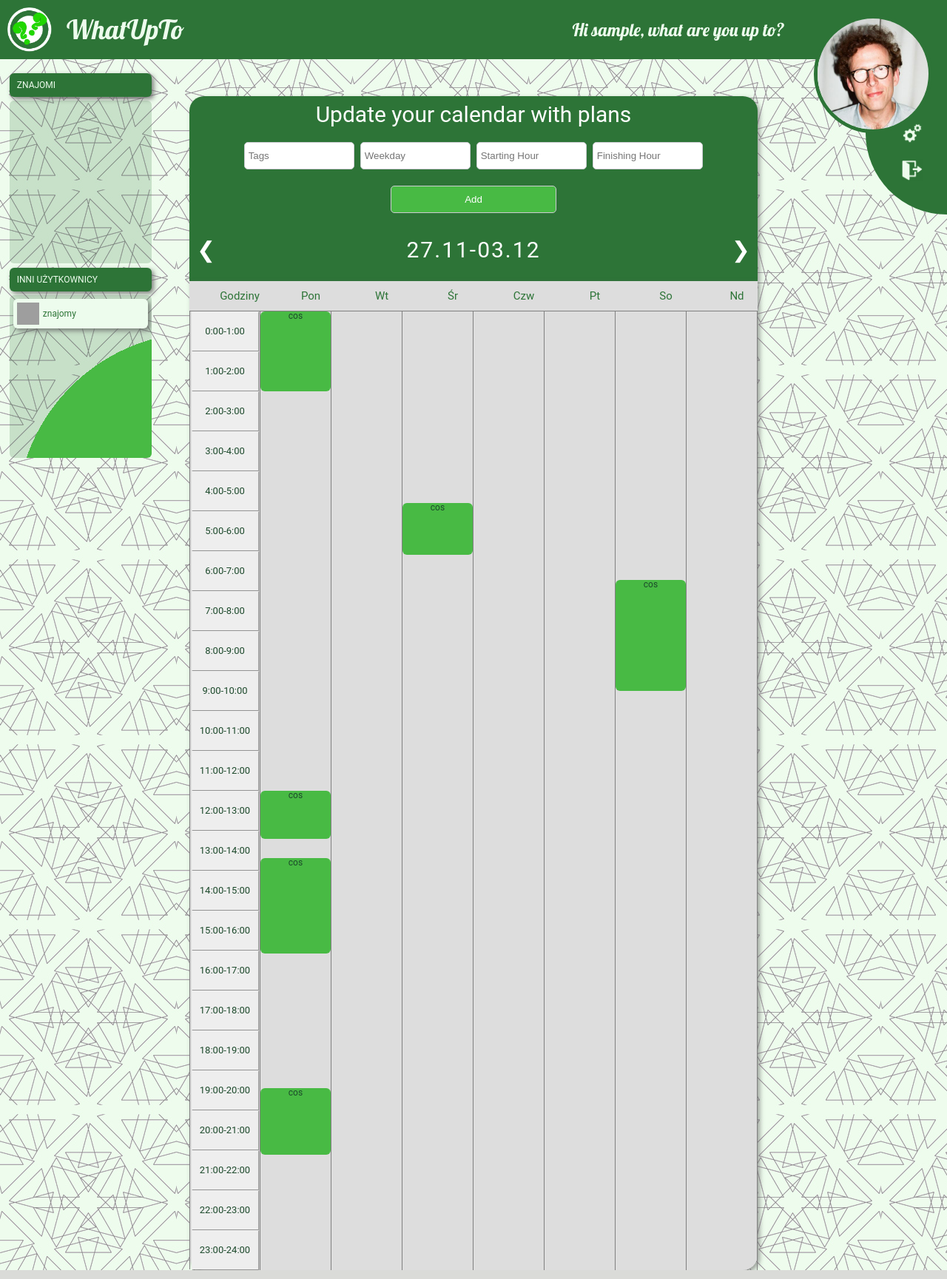
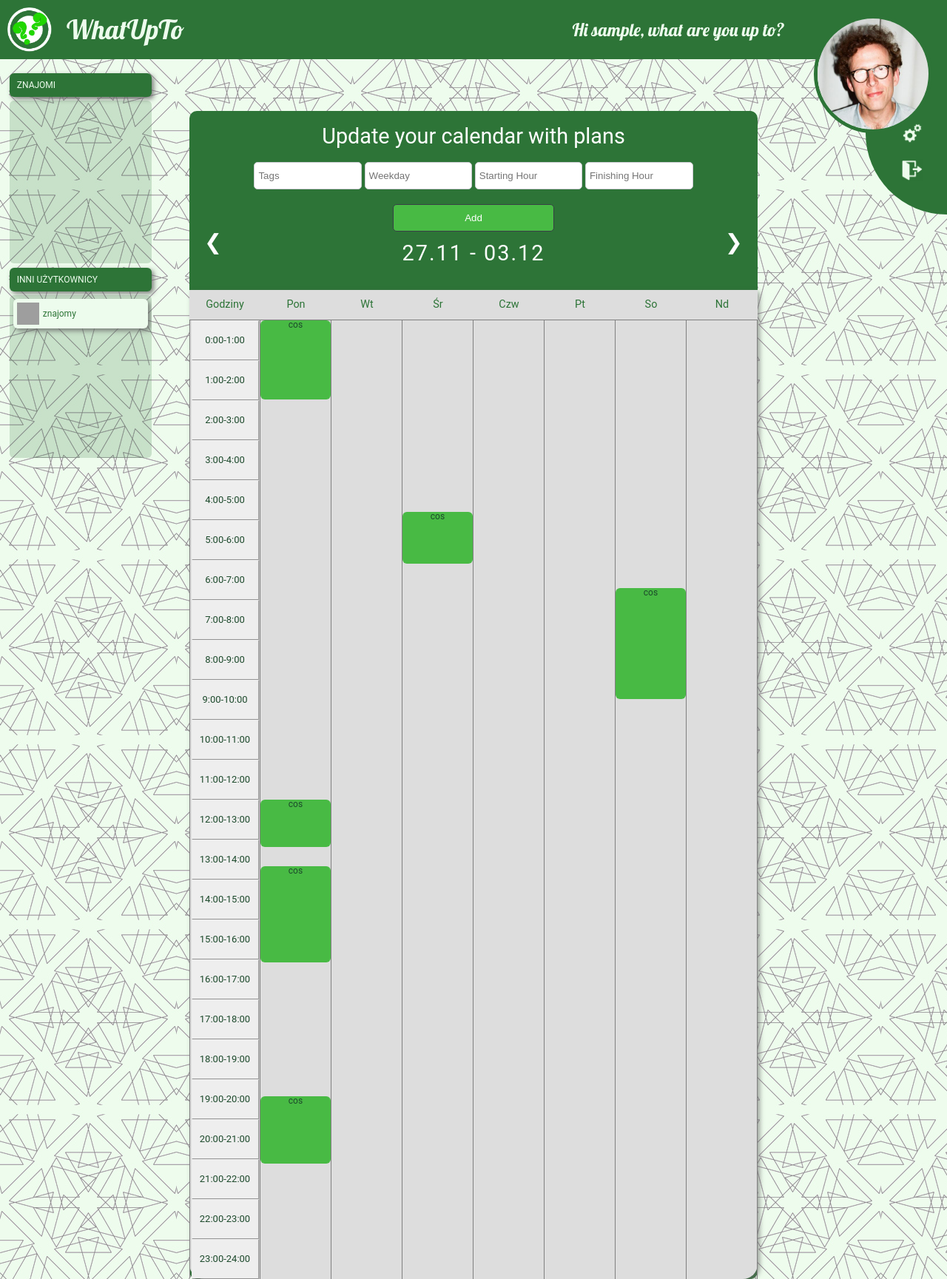
Before and after one commit to Maj333/whatupto, a PHP site: page / in a window 1280 px wide. Shown: the whole page at 74% size. Run offline with PHP 8.4, Linux system fonts and the light colour scheme; the visitor is signed in with stand-in values (Sample User, id 1); data that the repository does not hold is empty; grey boxes are pictures that could not be loaded.

Commit message:
clearing calendar

```diff
--- a/css/main.css
+++ b/css/main.css
@@ -5,35 +5,23 @@
 @import "profile.css";
 
 body {
-    /*background-color: #EDFCED;*/
     font-family: Roboto, sans-serif;
     font-size: 12px;
 }
 
-.calendar_container {
-    width: 100%;
-    padding-top: 50px;
+.calendar {
+    width: 60%;
+    margin: 70px auto 0 auto;
+    font-size: 1.2em;
+    background: #2d7437;
+    border-radius: 10px;
 }
 
-.calendar {
-    position: relative;
-    width: 60%;
-    margin: 0 auto;
-    font-size: 15px;
-}
-
-.week {
-    border-top-left-radius: 20px;
-    border-top-right-radius: 20px;
-    box-shadow: 3px 3px 6px rgba(102, 102, 102, 0.62);
-    display: block;
-    height: 250px;
-    position: relative;
-    width: 100%;
-    background: #2d7437;
+.calendar-header {
+    padding: 20px;
+    box-sizing: border-box;
     text-align: center;
-    color: white;
-    font-size: 30px;
+    color: #FFFFFF;
 }
 
 .date {
@@ -41,22 +29,17 @@ body {
     padding-top: 15px;
     padding-bottom: 15px;
     letter-spacing: 2px;
+    font-size: 2em;
 }
 
-.week .prev {
-    position: relative;
-    padding-top: 15px;
-    padding-bottom: 15px;
+.prev {
     float: left;
-    padding-left: 10px;
+    font-size: 2em;
 }
 
-.week .next {
-    position: relative;
-    padding-top: 15px;
-    padding-bottom: 15px;
+.next {
     float: right;
-    padding-right: 10px;
+    font-size: 2em;
 }
 
 .weekdays {
@@ -88,7 +71,7 @@ body {
     position: absolute;
     text-align: center;
     border-radius: 6px;
-    font-size:12px;
+    font-size: 12px;
     background: #48ba44;
     color: #1c492b;
 }
@@ -99,7 +82,7 @@ body {
     border-top: solid 1px gray;
 }
 
-.name + .plan {
+.name-day + .plan {
     position: relative;
 }
 
@@ -112,7 +95,7 @@ body {
 .hours li {
     list-style-type: none;
     display: block;
-    margin: 0 2.5% 0 2.5%;
+    margin: 0 2.5%;
     width: 95%;
     position: relative;
     padding-bottom: 20px;
@@ -150,7 +133,12 @@ body {
     line-height: 220%;
     font-family: 'Lobster', cursive;
     font-size: 3em;
+}
 
+.name-day {
+    display: inline;
+    color: #2D7437;
+    line-height: 40px;
 }
 
 #logo-img {
@@ -169,12 +157,15 @@ body {
     position: relative;
 }
 
-.calendar_add{
+.calendar_add {
     padding-top: 10px;
 }
 
-.add-form {
-    margin: 20px 10px;
+.add-title {
+    color: #FFFFFF;
+    text-align: center;
+    font-size: 2em;
+    margin-bottom: 20px;
 }
 
 .add-field {
@@ -191,7 +182,7 @@ body {
 .add-button {
     border-radius: 5px;
     background-color: #48BA44;
-    border: 1px solid #CBCBD2;
+    border: 1px solid #393f47;
     width: 30%;
     padding: 10px 5px;
     color: #FFFFFF;
--- a/css/profile.css
+++ b/css/profile.css
@@ -1,9 +1,5 @@
 .profile-wrapper {
     background-image: url(../img/pattern1.jpg);
-}
-
-#profile-img {
-    alt: "orofile pic";
 }
 
 .sidebar {
--- a/engine/user.php
+++ b/engine/user.php
@@ -52,4 +52,6 @@ Class User {
 
         return $column;
     }
+
+
 }
--- a/pages/main.php
+++ b/pages/main.php
@@ -34,7 +34,6 @@
                         echo "<div class=\"box\">
                         <a href=\"http://whatuptoo.herokuapp.com/\"><img class=\"znajomy-photo\" src=\"https://microbitpolska.org/static/img/profile.png\"></a>
                         <p class=\"name\">".$user."</p>
-                        <img class=\"circle-nieakt\" src=\"img/red.png\" alt=\"nieaktywny\">
                     </div>";
                     }
 
@@ -45,34 +44,27 @@
                     <div class="box">
                         <a href="http://whatuptoo.herokuapp.com/"><img class="znajomy-photo" src="https://microbitpolska.org/static/img/profile.png"></a>
                         <p class="name">znajomy</p>
-                        <img class="circle-akt" src="img/green.png" alt="aktywny">
                     </div>
                 </div>
             </div>
         </div>
-        <div class="right">
-            <div class="calendar_container">
                 <div class="calendar">
-                    <div class="week">
-                        <div class="calendar_add">
+                    <div class="calendar-header">
                             <h1 class="add-title">Update your calendar with plans</h1>
-                            <form class="add-form" action="" method="">
+                            <form class="add-form" action="" method="POST">
                                 <input class="add-field" name="action-tag" type="text" placeholder="Tags">
                                 <input class="add-field" name="day-of-the-week" type="text" placeholder="Weekday">
                                 <input class="add-field" name="hours" type="text" placeholder="Starting Hour">
                                 <input class="add-field" name="hours" type="text" placeholder="Finishing Hour">
                                 <button class="add-button" type="submit">Add</button>
                             </form>
-                        </div>
-                        <div class="prev"><p>&#10094;</p></div>
-                        <div class="next"><p>&#10095;</p></div>
-                        <div class="date">
-                            <p>27.11-03.12</p>
-                        </div>
+                        <div class="prev">&#10094;</div>
+                        <div class="next">&#10095;</div>
+                        <div class="date">27.11 - 03.12</div>
                     </div>
                     <div class="weekdays">
                         <div class ="day">
-                            <div class="name"><p>Godziny</p></div>
+                            <div class="name-day">Godziny</div>
                             <div class="plan">
                                 <ul class="hours">
                                     <li>0:00-1:00</li>
@@ -104,9 +96,9 @@
                         </div>
 
                             <div class ="day">
-                                <div class="name"><p>Pon</p></div>
+                                <div class="name-day">Pon</div>
                                 <div class="plan">
-                                    <div class="blocks" style="top: 0%; height: 8.3%;">
+                                    <div class="blocks" style="top: 0; height: 8.3%;">
                                         <p>cos</p>
                                     </div>
                                     <div class="blocks" style="top: 50%; height: 5%;">
@@ -122,13 +114,13 @@
 
                             </div>
                             <div class ="day">
-                                <div class="name"><p>Wt</p></div>
+                                <div class="name-day">Wt</div>
                                 <div class="plan">
                                 </div>
                             </div>
 
                             <div class ="day">
-                                <div class="name"><p>Śr</p></div>
+                                <div class="name-day">Śr</div>
                                 <div class="plan">
                                     <div class="blocks" style="top: 20%; height: 70px;">
                                         <p>cos</p>
@@ -137,19 +129,19 @@
                             </div>
 
                             <div class ="day">
-                                <div class="name"><p>Czw</p></div>
+                                <div class="name-day">Czw</div>
                                 <div class="plan">
                                 </div>
                             </div>
 
                             <div class ="day">
-                                <div class="name"><p>Pt</p></div>
+                                <div class="name-day">Pt</div>
                                 <div class="plan">
                                 </div>
                             </div>
 
                             <div class ="day">
-                                <div class="name"><p>So</p></div>
+                                <div class="name-day">So</div>
                                 <div class="plan">
                                     <div class="blocks" style="top: 28%; height: 150px;">
                                         <p>cos</p>
@@ -158,17 +150,11 @@
                             </div>
 
                             <div class ="day">
-                                <div class="name"><p>Nd</p></div>
+                                <div class="name-day">Nd</div>
                                 <div class="plan">
                                 </div>
                             </div>
-
                     </div>
                 </div>
             </div>
-        </div>
-    </div>
-</div>
 </main>
-</body>
-</html>
```
